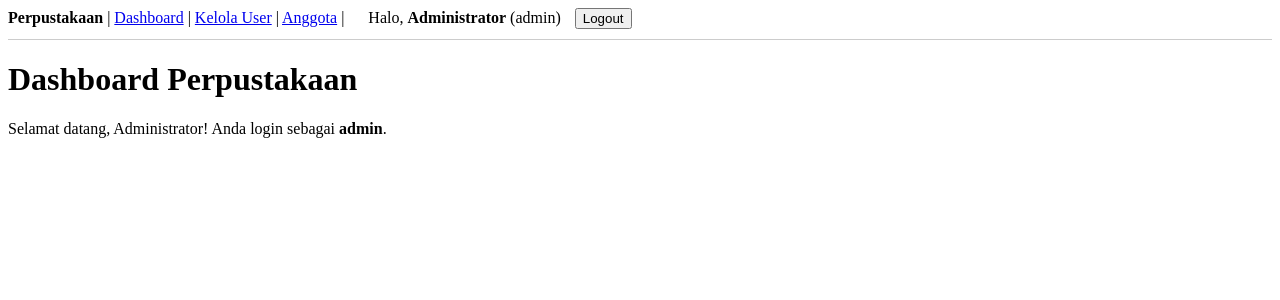
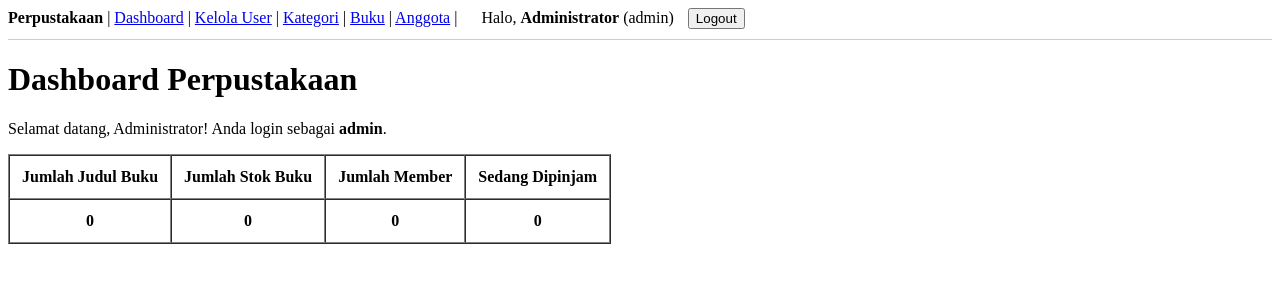
Before and after one commit to Silviaproject/sistem-informasi-perpustakaan-sederhana, a Laravel app: page /dashboard in a window 1280 px wide. Shown: the top 300 px of the page. Run offline with Laravel 12, Linux system fonts and the light colour scheme; a user stored in the database is signed in; data comes from the database, SQL or seed files in the repository; data that the repository does not hold is empty.

Commit message:
Simpan lokal perbaikan rute kategori, buku, detail buku, dan dashboard

```diff
--- a/app/Http/Controllers/BookController.php
+++ b/app/Http/Controllers/BookController.php
@@ -35,6 +35,11 @@ class BookController extends Controller
         return redirect()->route('books.index')->with('success', 'Data buku berhasil ditambahkan.');
     }
 
+    public function show(Book $book)
+    {
+        $book->load('category');
+        return view('books.show', compact('book'));
+    }
     public function edit(Book $book)
     {
         $categories = Category::orderBy('name')->get();
--- a/app/Models/Borrowing.php
+++ b/app/Models/Borrowing.php
@@ -11,6 +11,18 @@ class Borrowing extends Model
 
     protected $guarded = ['id'];
 
+    protected $casts = [
+        'borrow_date' => 'date',
+        'due_date' => 'date',
+        'return_date' => 'date',
+    ];
+
+    // Relasi ke User (Admin/Petugas yang melayani)
+    public function user()
+    {
+        return $this->belongsTo(User::class);
+    }
+
     // Relasi ke Member (Tugas Anggota A)
     public function member()
     {
--- a/resources/views/dashboard.blade.php
+++ b/resources/views/dashboard.blade.php
@@ -5,4 +5,23 @@
 @section('content')
     <h1>Dashboard Perpustakaan</h1>
     <p>Selamat datang, {{ auth()->user()->name }}! Anda login sebagai <strong>{{ auth()->user()->role }}</strong>.</p>
+
+    <table border="1" cellpadding="12" cellspacing="0" style="margin-top: 16px;">
+        <thead>
+            <tr>
+                <th>Jumlah Judul Buku</th>
+                <th>Jumlah Stok Buku</th>
+                <th>Jumlah Member</th>
+                <th>Sedang Dipinjam</th>
+            </tr>
+        </thead>
+        <tbody>
+            <tr align="center">
+                <td><strong>{{ $totalTitles ?? 0 }}</strong></td>
+                <td><strong>{{ $totalStock ?? 0 }}</strong></td>
+                <td><strong>{{ $totalMembers ?? 0 }}</strong></td>
+                <td><strong>{{ $activeBorrowings ?? 0 }}</strong></td>
+            </tr>
+        </tbody>
+    </table>
 @endsection
--- a/resources/views/layouts/app.blade.php
+++ b/resources/views/layouts/app.blade.php
@@ -14,6 +14,8 @@
             <a href="{{ route('users.index') }}">Kelola User</a> |
         @endif
 
+        <a href="{{ route('categories.index') }}">Kategori</a> |
+        <a href="{{ route('books.index') }}">Buku</a> |
         <a href="{{ route('members.index') }}">Anggota</a> |
 
         <span style="margin-left: 20px;">
--- a/routes/web.php
+++ b/routes/web.php
@@ -1,8 +1,13 @@
 <?php
 
 use App\Http\Controllers\AuthController;
+use App\Http\Controllers\BookController;
+use App\Http\Controllers\CategoryController;
 use App\Http\Controllers\MemberController;
 use App\Http\Controllers\UserController;
+use App\Models\Book;
+use App\Models\Borrowing;
+use App\Models\Member;
 use Illuminate\Support\Facades\Route;
 
 Route::get('/', function () {
@@ -15,23 +20,32 @@ Route::middleware('guest')->group(function () {
     Route::post('/login', [AuthController::class, 'login']);
 });
 
-// Protected (Wajib Login)
+// Protected (Wajib Login: Admin & Petugas)
 Route::middleware('auth')->group(function () {
     Route::post('/logout', [AuthController::class, 'logout'])->name('logout');
 
     Route::get('/dashboard', function () {
-        return view('dashboard');
+        $totalTitles = Book::count();
+        $totalStock = Book::sum('stock');
+        $totalMembers = Member::count();
+        $activeBorrowings = Borrowing::where('status', 'borrowed')->count();
+
+        return view('dashboard', compact(
+            'totalTitles',
+            'totalStock',
+            'totalMembers',
+            'activeBorrowings'
+        ));
     })->name('dashboard');
 
-    // === ROUTE ANGGOTA A ===
+    // Khusus Admin: Kelola User & Kelola (Tambah/Edit/Hapus) Kategori
     Route::middleware('role:admin')->group(function () {
         Route::resource('users', UserController::class)->except(['show']);
+        Route::resource('categories', CategoryController::class)->except(['index', 'show']);
     });
+
+    // Admin & Petugas: Lihat Kategori, Kelola Buku, Kelola Anggota
+    Route::get('/categories', [CategoryController::class, 'index'])->name('categories.index');
+    Route::resource('books', BookController::class);
     Route::resource('members', MemberController::class);
-
-    // === ROUTE ANGGOTA B ===
-
-
-    // === ROUTE ANGGOTA C ===
-
 });
```
Also changed, not shown: resources/views/books/show.blade.php (added, +33 -0 lines).
